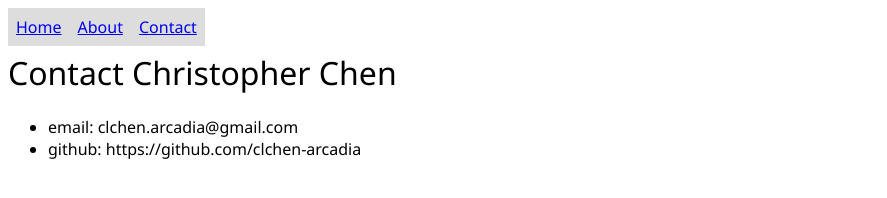
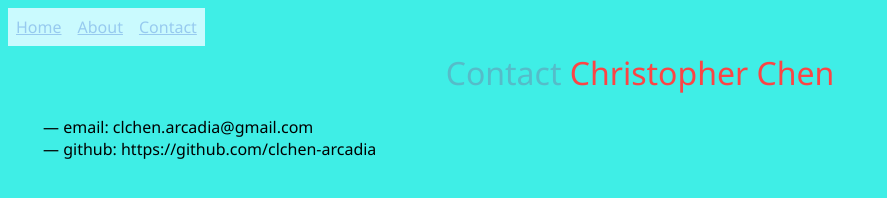
Before and after one commit to clchen-arcadia/personal-website, a plain HTML site: page pages/contact.html in a window 1280 px wide. Shown: the whole page, without its empty margins (0-887 px from the left). Drawn offline with Linux system fonts and the light colour scheme.

Commit message:
Overhaul website look and add color scheme
Added a whole color scheme and some span elements to accent certain words. Made email and github links into a dashed list. Working on image display properties and centered page titles.

Future directions include right aligning the nav bar and being it in reverse order and making a center justified block out of the about page text.

```diff
--- a/pages/contact.html
+++ b/pages/contact.html
@@ -14,8 +14,8 @@
             <li class="nav-bar"><a class="nav-bar" href="../pages/contact.html">Contact</a></li>
         </ul>
         <br>
-        <h1>Contact Christopher Chen</h1>
-        <ul>
+        <h1><span class="accent">Contact</span> Christopher Chen</h1>
+        <ul class="dashed">
             <li>email: clchen.arcadia@gmail.com</li>
             <li>github: https://github.com/clchen-arcadia</li>
         </ul>
--- a/styles.css
+++ b/styles.css
@@ -1,9 +1,35 @@
 * {
-    font-family:'Segoe UI', Tahoma, Geneva, Verdana, sans-serif;
+    font-family:'Segoe UI', Tahoma, Verdana, sans-serif;
+    background-color: #3feee6;
+}
+
+p {
+    max-width: 1000px;
+    text-align: left;
+    justify-content: center;
 }
 
 h1, h2, h3, h4, h5, h6 {
     font-weight: normal;
+}
+
+h1 {
+    color: #fc4445;
+}
+h2 {
+    color: #55bcc9;
+}
+
+.accent {
+    color: #55bcc9;
+}
+
+a {
+    color: #fc4445;
+}
+
+h1, h2{
+    text-align: center;
 }
 
 img {
@@ -12,6 +38,10 @@ img {
     display: block;
     margin-left: auto;
     margin-right: auto;
+}
+
+img.vertical, img.horizontal{
+    max-width: 800px;
 }
 
 ul.nav-bar {
@@ -27,5 +57,20 @@ li.nav-bar {
 a.nav-bar {
     display: block;
     padding: 8px;
-    background-color: #dddddd;
+    background-color: #cafafe;
+    color: #97caef;
 }
+
+ul {
+    margin: 0;
+}
+ul.dashed {
+    list-style-type: none;
+}
+ul.dashed > li {
+    text-indent: -5px;
+}
+ul.dashed > li:before {
+    content: "— ";
+    text-indent: -5px;
+}
```
Also changed, not shown: index.html (+1 -1 lines), pages/about.html (+4 -2 lines).
